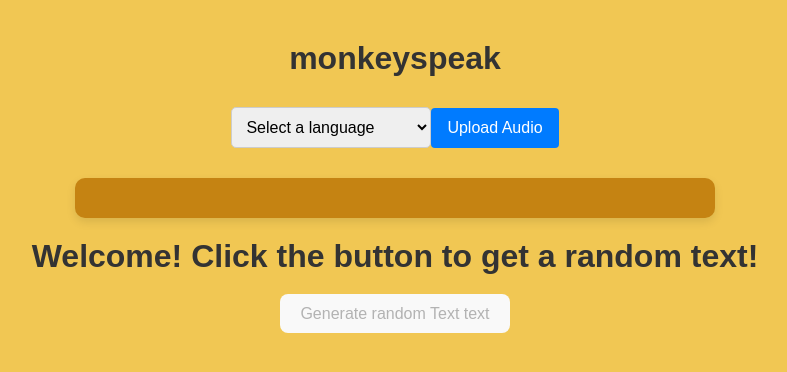
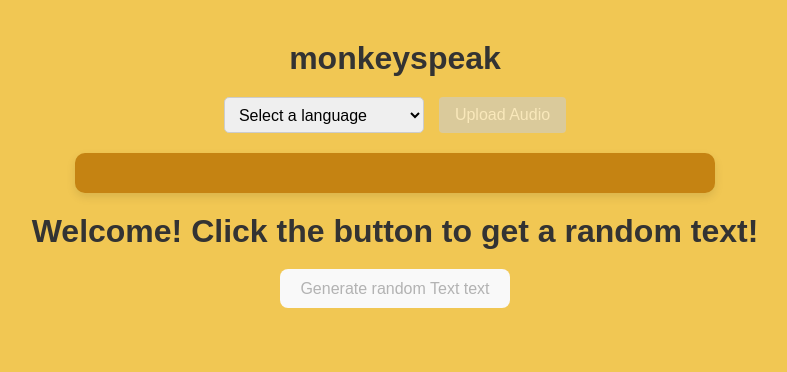
Before and after one commit to alexanderhu77/HOTH_Language_App, a React (Vite) app in the folder language-app/: page / in a window 1280 px wide. Shown: the top 372 px of the page, without its empty margins (245-1032 px from the left). Built offline with nearby package versions, Linux system fonts and the light colour scheme.

Commit message:
disable add audio for no language

```diff
--- a/language-app/src/App.css
+++ b/language-app/src/App.css
@@ -26,27 +26,48 @@ h1 {
 
 .post-form {
   margin-bottom: 20px;
+  display: flex;
+  flex-direction: row;
+  align-items: center;
+  gap: 15px;
+  justify-content: center;
 }
 
 select {
-  padding: 10px;
-  margin: 10px 0;
+  padding: 8px 10px;
   border-radius: 5px;
   border: 1px solid #ccc;
   font-size: 1rem;
   width: 200px;
+  height: 36px;
+  box-sizing: border-box;
 }
 
 .custom-file-upload {
   display: inline-block;
-  padding: 8px 16px;
   cursor: pointer;
-  background-color: #007bff;
-  color: white;
   border-radius: 4px;
-  margin-top: 10px;
 }
 
 .custom-file-upload input[type="file"] {
   display: none;
 }
+
+.custom-file-upload span {
+  display: block;
+  padding: 8px 16px;
+  background-color: #007bff;
+  color: white;
+  border-radius: 4px;
+  font-size: 1rem;
+  height: 36px;
+  line-height: 20px;
+  box-sizing: border-box;
+}
+
+/* Disabled state for the upload button */
+.custom-file-upload input[type="file"]:disabled + span {
+  background-color: #ccc;
+  cursor: not-allowed;
+  opacity: 0.6;
+}
--- a/language-app/src/App.jsx
+++ b/language-app/src/App.jsx
@@ -11,13 +11,13 @@ function App() {
   // Function to handle adding a post
   const addPost = (event) => {
     const file = event.target.files[0];
-    if (file && (file.type === "audio/mpeg" || file.type === "audio/wav")) {
+    if (language && file && (file.type === "audio/mpeg" || file.type === "audio/wav")) {
       const audioURL = URL.createObjectURL(file);
       const newPost = {
         id: Date.now(), // Unique ID using timestamp
         fileName: file.name,
         audioURL: audioURL,
-        text: language || `This is the content of post ${posts.length + 1}`, // Default text
+        text: language, // Use selected language as text
       };
       setPosts([...posts, newPost]);
       setLanguage(""); // Clear language dropdown
@@ -43,8 +43,9 @@ function App() {
             type="file"
             accept="audio/mpeg,audio/wav"
             onChange={addPost}
+            disabled={!language} // Disable when no language is selected
           />
-          Upload Audio
+          <span>Upload Audio</span> {/* Wrapped in span for styling */}
         </label>
       </div>
 
--- a/language-app/src/components/post.css
+++ b/language-app/src/components/post.css
@@ -24,11 +24,12 @@
 /* Style the comment section */
 .comment-section {
 margin-top: 20px;
+display: flex;
+gap: 10px;
 }
 
 .comment-section input {
 padding: 8px;
-    margin-right: 10px;
 border-radius: 4px;
 border: 1px solid #ccc;
 width: 75%;
```
Also changed, not shown: language-app/src/components/post.jsx (line endings or trailing spaces). Lines whose indentation alone changed are shown as unchanged.
